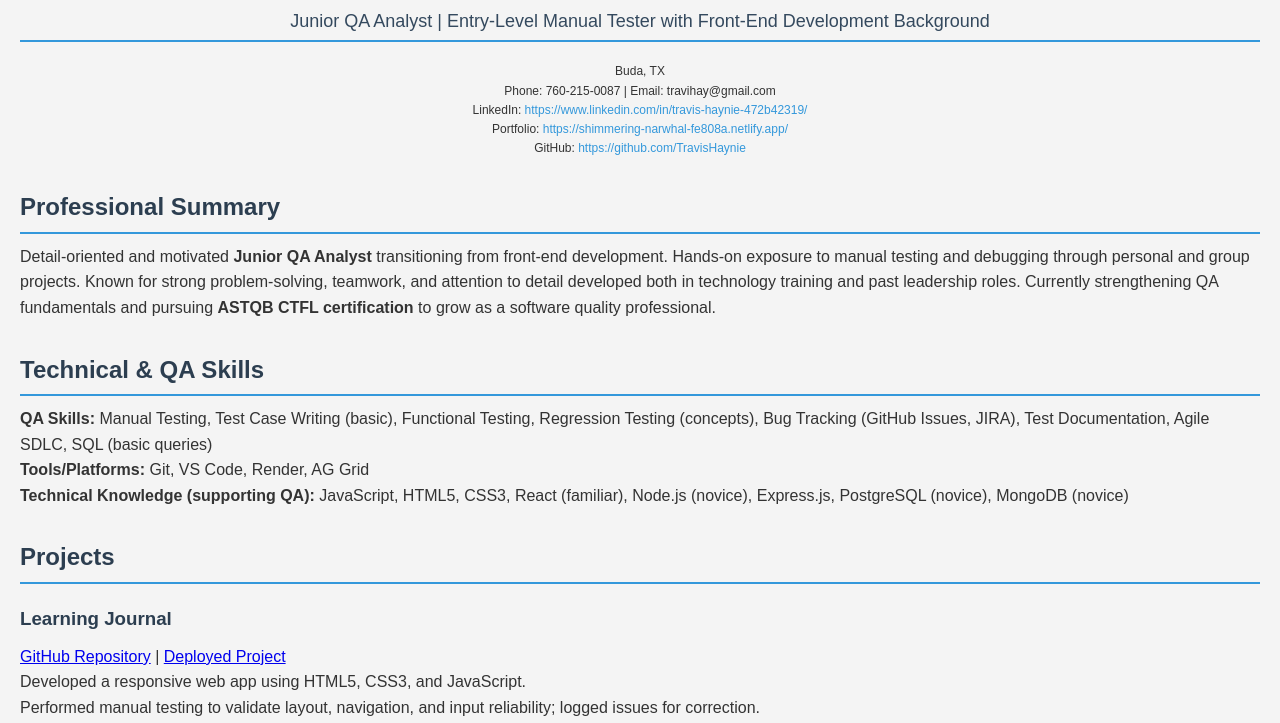
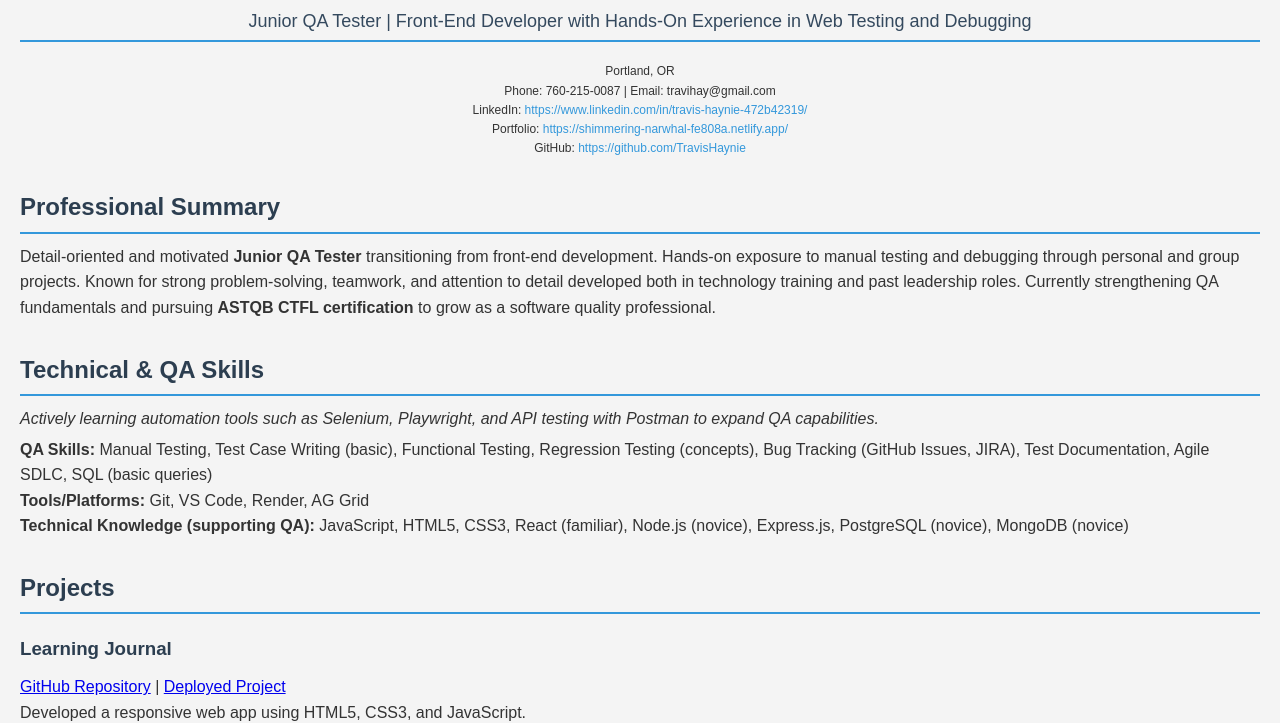
Before and after one commit to TravisHaynie/Resume, a plain HTML site: page index.html in a window 1280 px wide. Shown: the part 86-809 px from the top of the page. Drawn offline with Linux system fonts and the light colour scheme.

Commit message:
added code

```diff
--- a/index.html
+++ b/index.html
@@ -3,14 +3,14 @@
   <head>
     <meta charset="UTF-8" />
     <meta name="viewport" content="width=device-width, initial-scale=1.0" />
-    <title>Travis Haynie - Junior QA Analyst Resume</title>
+    <title>Travis Haynie -  Junior QA Tester Resume</title>
     <link rel="stylesheet" href="style.css" />
   </head>
   <body>
     <h1>Travis Haynie</h1>
-    <h2 class="subtitle">Junior QA Analyst | Entry-Level Manual Tester with Front-End Development Background</h2>
+    <h2 class="subtitle">Junior QA Tester | Front-End Developer with Hands-On Experience in Web Testing and Debugging</h2>
     <p class="contact-info">
-      Buda, TX <br />
+      Portland, OR <br />
       Phone: 760-215-0087 | Email: travihay@gmail.com <br />
       LinkedIn:
       <a href="https://www.linkedin.com/in/travis-haynie-472b42319/">
@@ -30,10 +30,11 @@
 
     <h2>Professional Summary</h2>
     <p>
-      Detail-oriented and motivated <strong>Junior QA Analyst</strong> transitioning from front-end development. Hands-on exposure to manual testing and debugging through personal and group projects. Known for strong problem-solving, teamwork, and attention to detail developed both in technology training and past leadership roles. Currently strengthening QA fundamentals and pursuing <strong>ASTQB CTFL certification</strong> to grow as a software quality professional.
+      Detail-oriented and motivated <strong>Junior QA Tester</strong> transitioning from front-end development. Hands-on exposure to manual testing and debugging through personal and group projects. Known for strong problem-solving, teamwork, and attention to detail developed both in technology training and past leadership roles. Currently strengthening QA fundamentals and pursuing <strong>ASTQB CTFL certification</strong> to grow as a software quality professional.
     </p>
 
     <h2>Technical & QA Skills</h2>
+    <p><em>Actively learning automation tools such as Selenium, Playwright, and API testing with Postman to expand QA capabilities.</em></p>
     <p>
       <strong>QA Skills:</strong> Manual Testing, Test Case Writing (basic), Functional Testing, Regression Testing (concepts), Bug Tracking (GitHub Issues, JIRA), Test Documentation, Agile SDLC, SQL (basic queries) <br />
       <strong>Tools/Platforms:</strong> Git, VS Code, Render, AG Grid <br />
@@ -100,3 +101,4 @@
     </ul>
   </body>
 </html>
+<!-- test change -->
```
